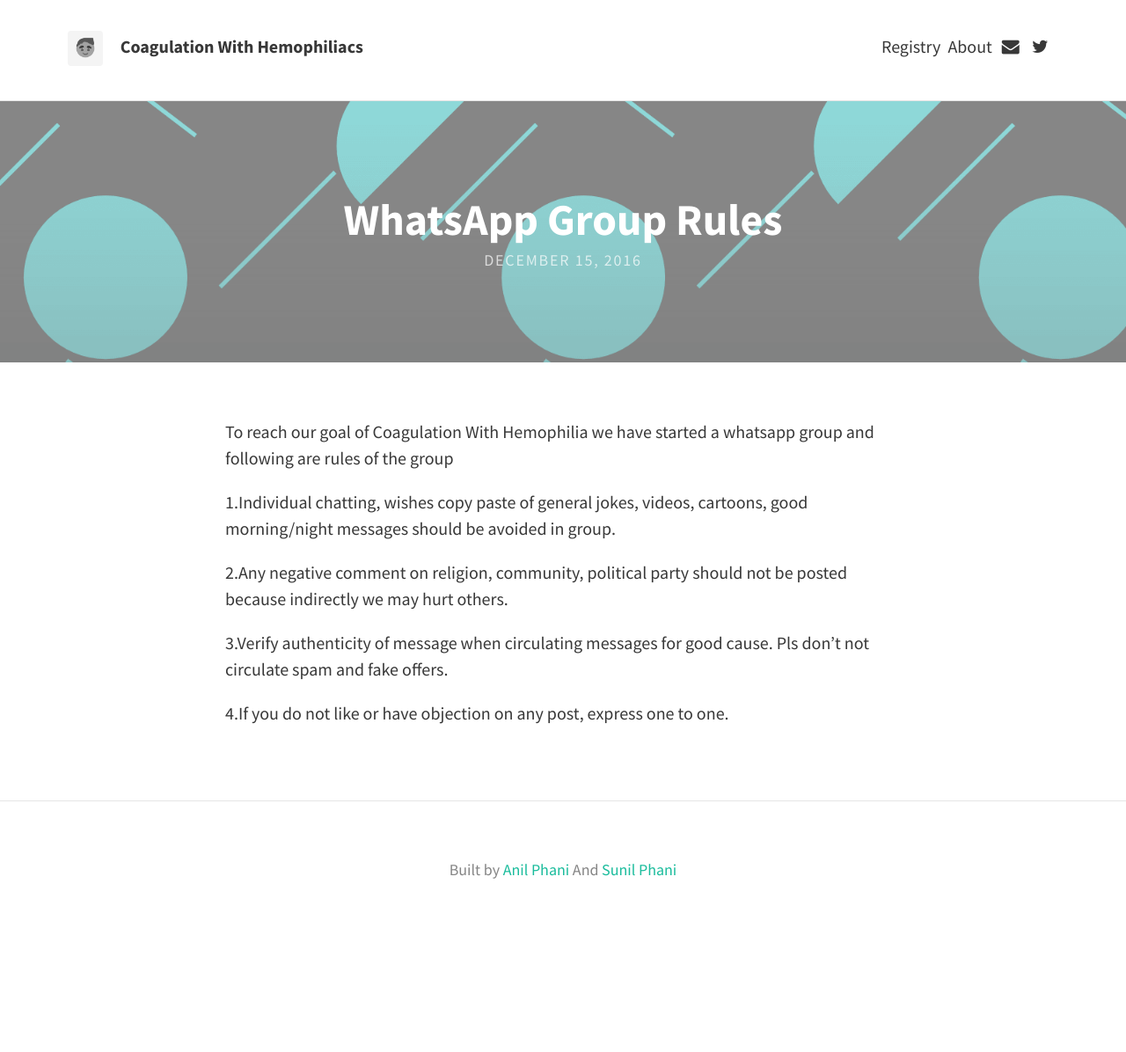
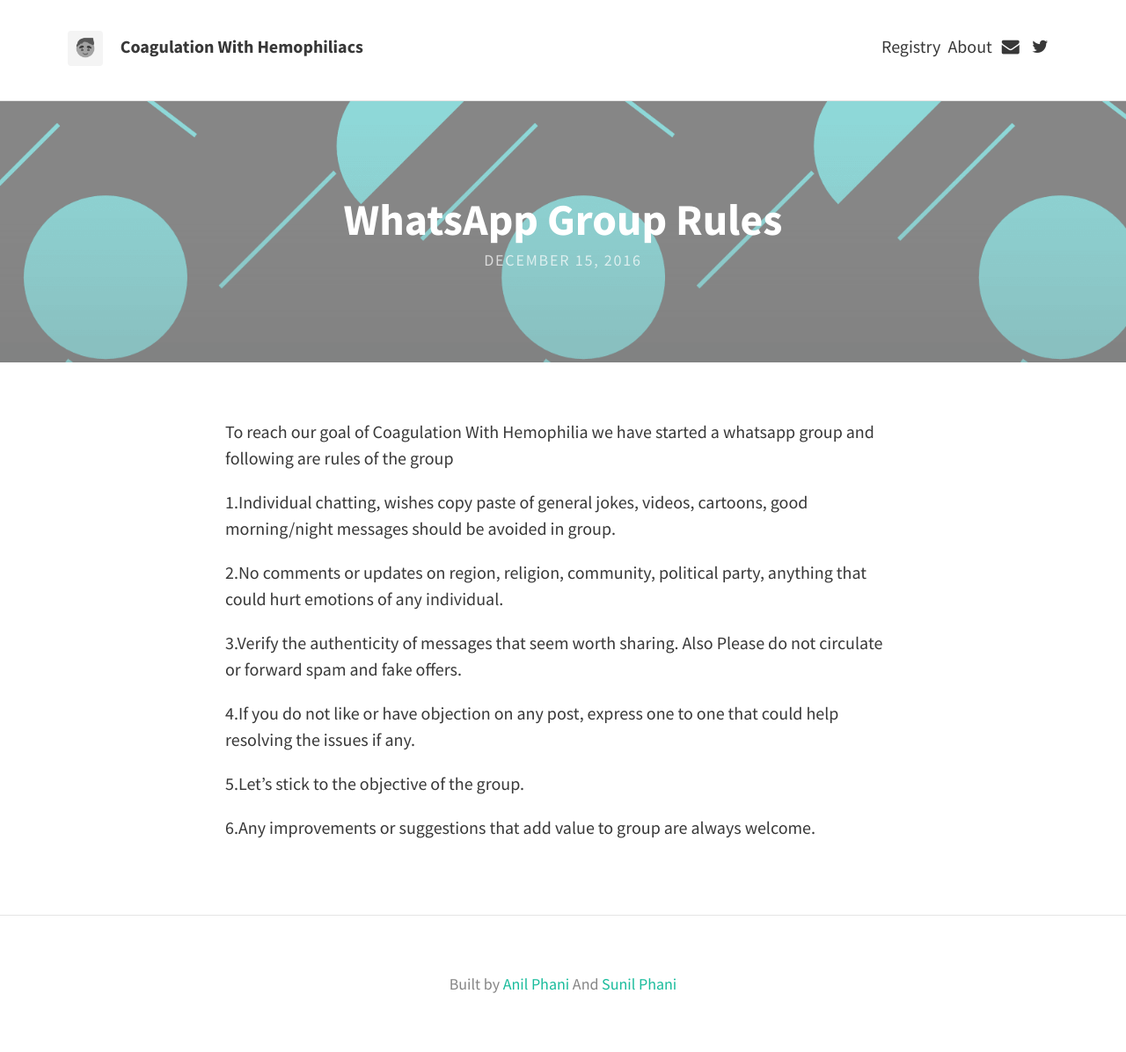
Before and after one commit to k-sunilphani/hyhemophilia.github.io, a Jekyll site: the page built from _posts/2016-12-15-feature-images.md, in a window 1280 px wide. Shown: the whole page at 88% size. Built offline with Jekyll 4.4.1, drawn with Linux system fonts in a browser that asks for light colours; nearby versions of some CDN libraries; before the commit the page ends 1066 px from its top, so only the background shows below that.

Commit message:
Updated 2016-12-15-feature-images.md

```diff
--- a/_posts/2016-12-15-feature-images.md
+++ b/_posts/2016-12-15-feature-images.md
@@ -8,8 +8,12 @@
 
 1.Individual chatting, wishes  copy paste of general jokes, videos, cartoons, good morning/night messages should be avoided in group.
 
-2.Any negative comment on religion, community, political party should not be posted because indirectly we may hurt others.
+2.No comments or updates on region, religion, community, political party, anything that could hurt emotions of any individual.
 
-3.Verify authenticity of message when circulating messages for good cause. Pls don't not circulate spam and fake offers.
+3.Verify the authenticity of messages that seem worth sharing. Also Please do not circulate or forward spam and fake offers.
 
-4.If you do not like or have objection on any post, express one to one.
+4.If you do not like or have objection on any post, express one to one that could help resolving the issues if any.
+
+5.Let's stick to the objective of the group.
+
+6.Any improvements or suggestions that add value to group are always welcome.
```
